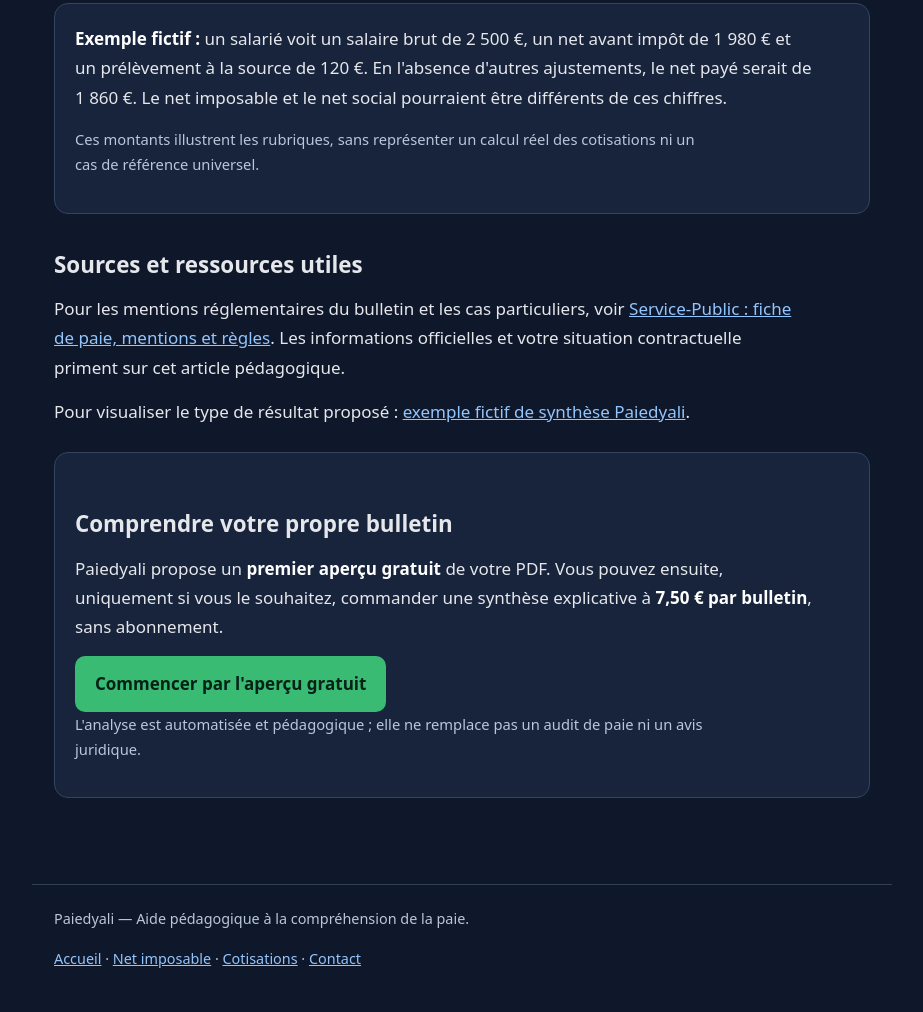
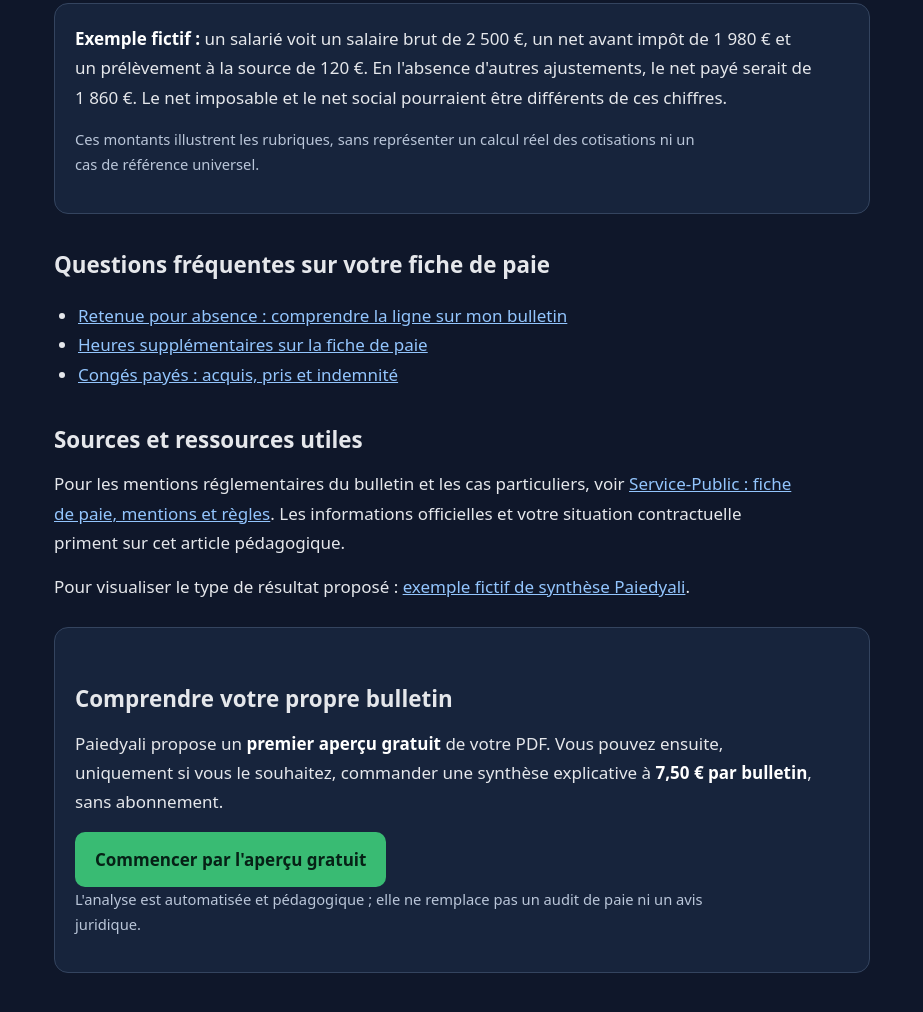
Before and after one commit to paiedyali/paiedyali-landing, a plain HTML site: page comment-lire-fiche-de-paie.html in a window 1280 px wide. Shown: the part 3255-4267 px from the top of the page, without its empty margins (178-1101 px from the left). Drawn offline with Linux system fonts and the light colour scheme.

Commit message:
Relier les questions salariés au guide principal

```diff
--- a/comment-lire-fiche-de-paie.html
+++ b/comment-lire-fiche-de-paie.html
@@ -97,7 +97,7 @@ footer{border-top:1px solid #334155;font-size:.9rem;color:var(--muted)}
 <p>Le fait que deux montants soient différents ne suffit pas à conclure à une erreur de paie. Un guide automatisé peut vous aider à poser les bonnes questions, mais ne remplace pas une vérification individualisée.</p>
 <h2>Exemple de lecture rapide</h2>
 <div class="box"><p><strong>Exemple fictif :</strong> un salarié voit un salaire brut de 2 500 €, un net avant impôt de 1 980 € et un prélèvement à la source de 120 €. En l'absence d'autres ajustements, le net payé serait de 1 860 €. Le net imposable et le net social pourraient être différents de ces chiffres.</p><p class="note">Ces montants illustrent les rubriques, sans représenter un calcul réel des cotisations ni un cas de référence universel.</p></div>
-<h2>Sources et ressources utiles</h2>
+<h2>Questions fréquentes sur votre fiche de paie</h2><ul><li><a href="/retenue-absence-fiche-de-paie.html">Retenue pour absence : comprendre la ligne sur mon bulletin</a></li><li><a href="/heures-supplementaires-fiche-de-paie.html">Heures supplémentaires sur la fiche de paie</a></li><li><a href="/conges-payes-fiche-de-paie.html">Congés payés : acquis, pris et indemnité</a></li></ul><h2>Sources et ressources utiles</h2>
 <p>Pour les mentions réglementaires du bulletin et les cas particuliers, voir <a href="https://www.service-public.gouv.fr/particuliers/vosdroits/F559">Service-Public : fiche de paie, mentions et règles</a>. Les informations officielles et votre situation contractuelle priment sur cet article pédagogique.</p>
 <p>Pour visualiser le type de résultat proposé : <a href="/exemple-rapport.html">exemple fictif de synthèse Paiedyali</a>.</p>
 </article>
```
